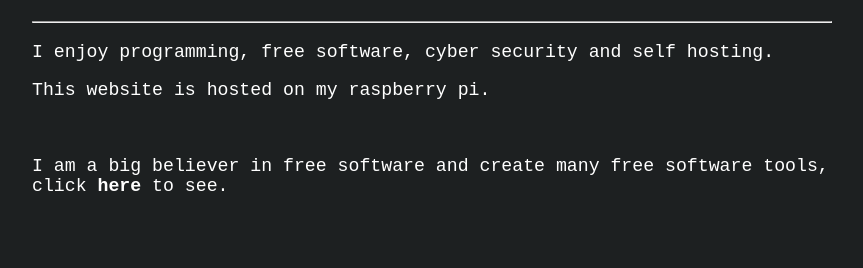
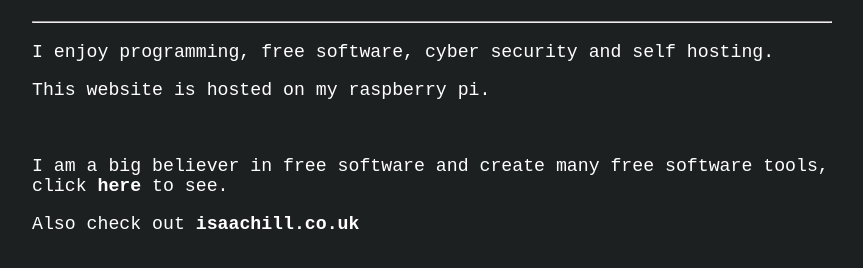
Before and after one commit to throwaway1037/Website, a plain HTML site: page src/pages/contact.html in a window 1280 px wide. Shown: the part 252-520 px from the top of the page, without its empty margins (208-1071 px from the left). Drawn offline with Linux system fonts and the light colour scheme.

Commit message:
Add reference to isaachill.co.uk

```diff
--- a/src/pages/contact.html
+++ b/src/pages/contact.html
@@ -23,6 +23,8 @@
 			<p>This website is hosted on my raspberry pi.</p><br>
 			<p>I am a big believer in free software and create many free software tools, click <a href="https://benarmstead.co.uk/pages/projects.html">here</a> to see.</p>
 
+			<p>Also check out <a href="https://isaachill.co.uk">isaachill.co.uk</a></p>
+
 		<div>
 	</body>
 </html>
```
